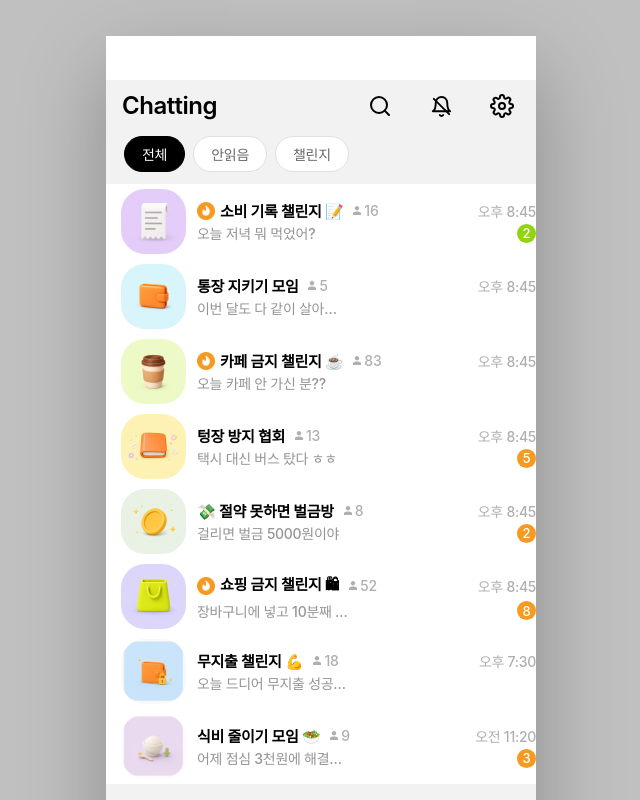
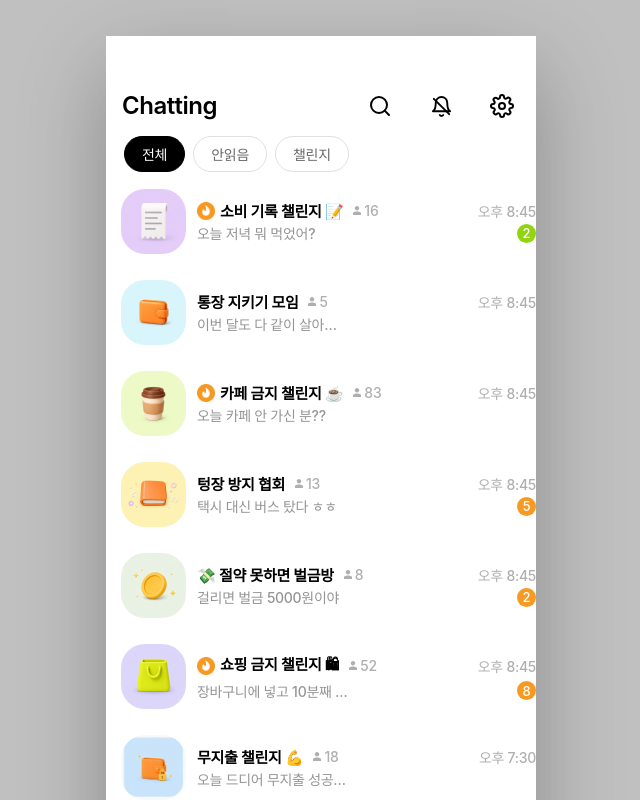
Before and after one commit to nahyune/uxui, a React (Vite) app: page /chat in a window 1280 px wide. Shown: the top 800 px of the page, without its empty margins (319-959 px from the left). Built offline with nearby package versions, Linux system fonts and the light colour scheme; a web font is replaced by a local one.

Commit message:
채팅페이지 배경 흰색, 아이템 간격 16px 적용

```diff
--- a/src/pages/Chat.jsx
+++ b/src/pages/Chat.jsx
@@ -49,7 +49,8 @@ export default function Chat() {
           ))}
         </div>
 
-        {/* 채팅 목록 */}
+        {/* 채팅 목록 — 피그마 gap:16px */}
+        <div className="chat-pg-list">
         {rooms.map((r, i) => {
           const inner = (
             <>
@@ -86,6 +87,7 @@ export default function Chat() {
             ? <Link to={r.to} className="chat-pg-item" key={i}>{inner}</Link>
             : <div className="chat-pg-item" key={i}>{inner}</div>
         })}
+        </div>
       </div>
 
       <BottomNav />
--- a/src/styles/pages.css
+++ b/src/styles/pages.css
@@ -526,7 +526,7 @@
 /* ══════════════════════════════════════
    채팅 목록 (Chat)
 ══════════════════════════════════════ */
-.chat-pg-scroll { flex: 1; overflow-y: auto; scrollbar-width: none; }
+.chat-pg-scroll { flex: 1; overflow-y: auto; scrollbar-width: none; background: #fff; display: flex; flex-direction: column; }
 .chat-pg-scroll::-webkit-scrollbar { display: none; }
 /* 채팅 헤더 — 피그마 "Chatting" 24px SemiBold, 아이콘 gap:25px */
 .chat-pg-header { display: flex; align-items: center; justify-content: space-between; padding: 8px 16px 12px; flex-shrink: 0; }
@@ -536,6 +536,9 @@
 .chat-pg-tabs { display: flex; gap: 8px; padding: 0 18px 12px; flex-shrink: 0; }
 .chat-pg-tab { padding: 7px 17px; border-radius: 52px; font-size: 14px; font-weight: 500; color: #686868; background: #fff; border: 1.3px solid #E0E0E0; cursor: pointer; letter-spacing: -0.28px; white-space: nowrap; }
 .chat-pg-tab.active { background: #000; color: #fff; border-color: #000; }
+
+/* 채팅 목록 래퍼 — 피그마 gap:16px */
+.chat-pg-list { display: flex; flex-direction: column; gap: 16px; }
 
 /* 채팅 아이템 — 피그마 py:5px pl:15px gap:11px */
 .chat-pg-item { display: flex; align-items: center; padding: 5px 0 5px 15px; gap: 11px; cursor: pointer; text-decoration: none; color: inherit; background: #fff; }
```
